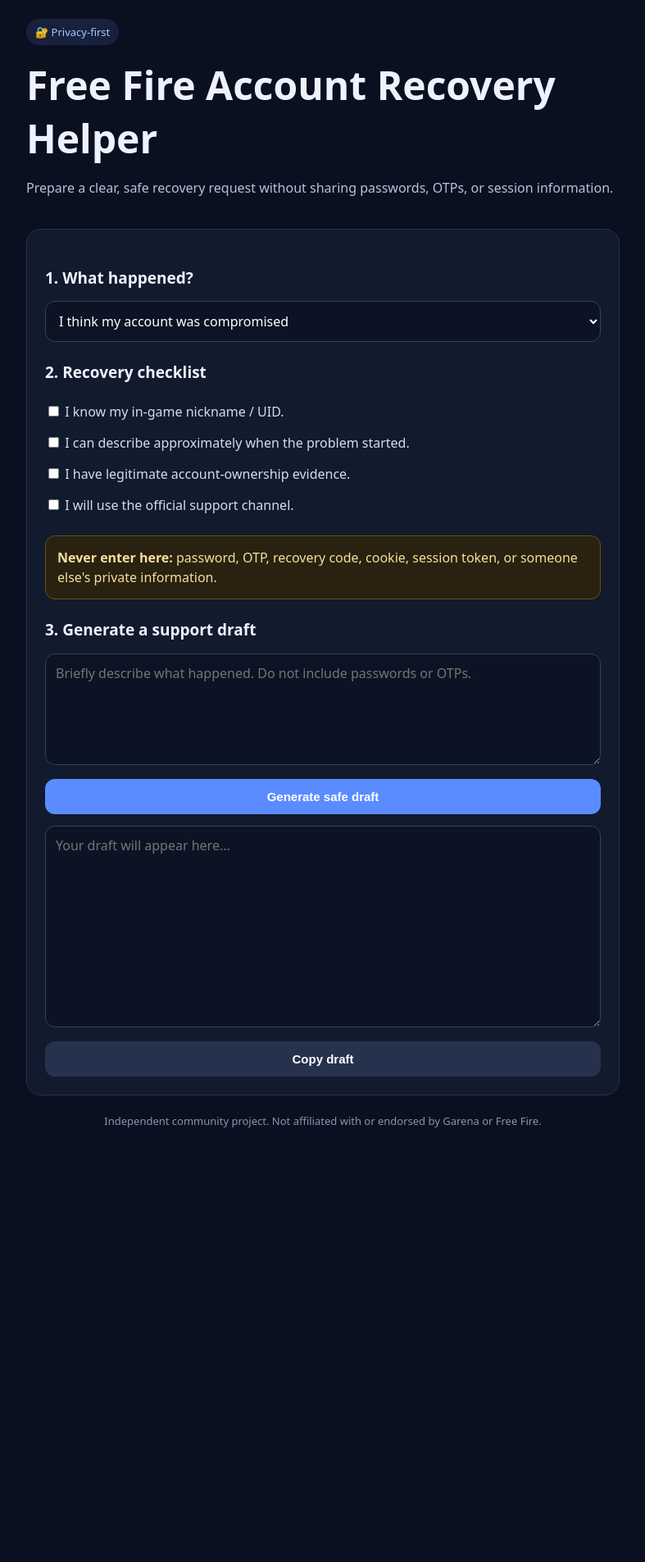
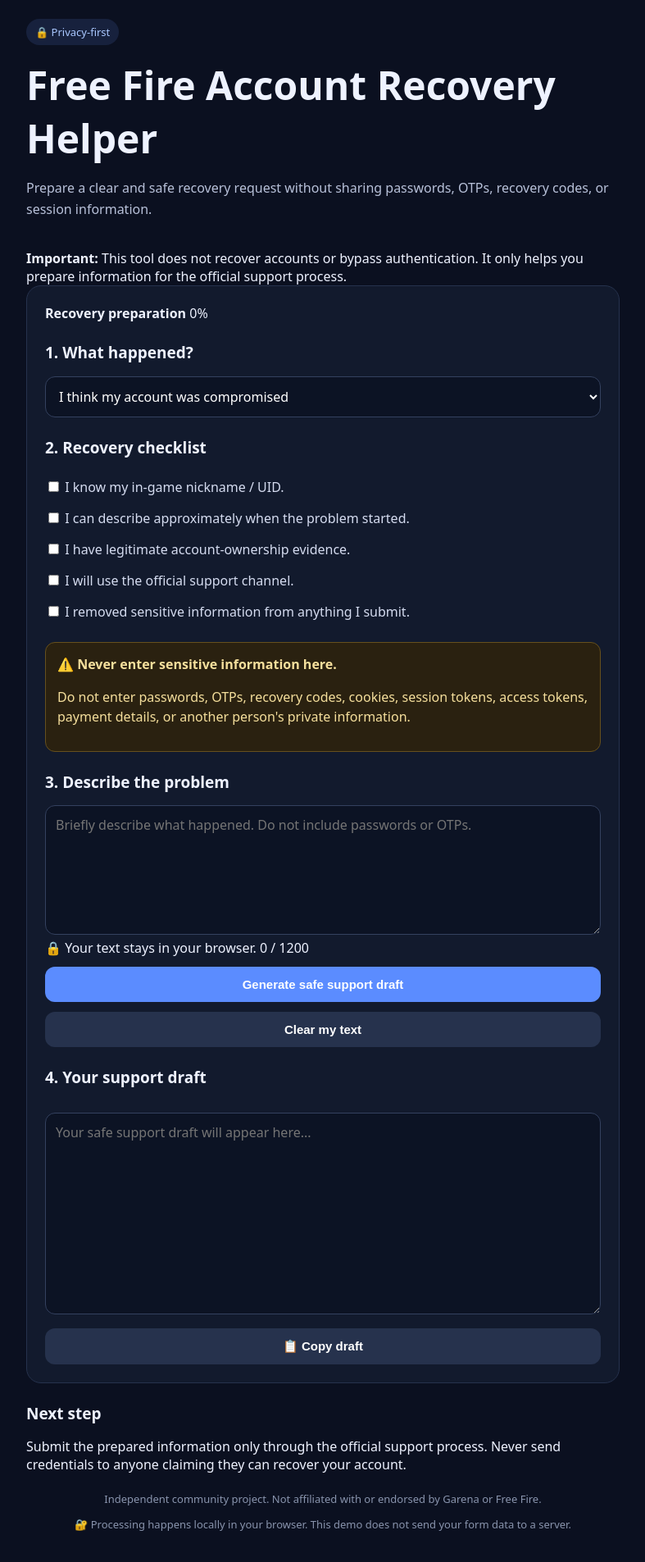
Before and after one commit to unguturimanikanta/ff-account-recovery-helper, a plain HTML site: page index.html in a window 1280 px wide. Shown: the part 25-1930 px from the top of the page at 82% size, without its empty margins (246-1033 px from the left). Before the commit the page ends 1454 px from the top, so only its background shows below. Drawn offline with Linux system fonts and the light colour scheme.

Commit message:
Refactor HTML structure and improve accessibility

```diff
--- a/index.html
+++ b/index.html
@@ -1,51 +1,188 @@
-<!doctype html>
+<!DOCTYPE html>
 <html lang="en">
 <head>
-  <meta charset="utf-8">
-  <meta name="viewport" content="width=device-width, initial-scale=1">
+  <meta charset="UTF-8">
+  <meta name="viewport" content="width=device-width, initial-scale=1.0">
+
   <title>Free Fire Account Recovery Helper</title>
+
   <link rel="stylesheet" href="style.css">
 </head>
+
 <body>
+
 <main class="container">
+
   <section class="hero">
-      <span class="badge">🔐 Privacy-first</span>
+    <span class="badge">🔒 Privacy-first</span>
+
     <h1>Free Fire Account Recovery Helper</h1>
-      <p>Prepare a clear, safe recovery request without sharing passwords, OTPs, or session information.</p>
+
+    <p>
+      Prepare a clear and safe recovery request without sharing
+      passwords, OTPs, recovery codes, or session information.
+    </p>
   </section>
 
+
+  <section class="notice">
+    <strong>Important:</strong>
+    This tool does not recover accounts or bypass authentication.
+    It only helps you prepare information for the official support process.
+  </section>
+
+
   <section class="card">
+
+    <div class="progress-section">
+      <div class="progress-header">
+        <strong>Recovery preparation</strong>
+        <span id="progressText">0%</span>
+      </div>
+
+      <div class="progress-track">
+        <div id="progressBar" class="progress-bar"></div>
+      </div>
+    </div>
+
+
     <h2>1. What happened?</h2>
+
     <select id="problem">
-        <option value="hacked">I think my account was compromised</option>
-        <option value="login">I cannot log in</option>
-        <option value="email">My linked email/account details changed</option>
-        <option value="lost">I lost access to my linked account</option>
-        <option value="other">Other account-access problem</option>
+      <option value="hacked">
+        I think my account was compromised
+      </option>
+
+      <option value="login">
+        I cannot log in
+      </option>
+
+      <option value="email">
+        My linked email/account details changed
+      </option>
+
+      <option value="lost">
+        I lost access to my account
+      </option>
+
+      <option value="other">
+        Other account-access problem
+      </option>
     </select>
 
+
     <h2>2. Recovery checklist</h2>
-      <label><input type="checkbox"> I know my in-game nickname / UID.</label>
-      <label><input type="checkbox"> I can describe approximately when the problem started.</label>
-      <label><input type="checkbox"> I have legitimate account-ownership evidence.</label>
-      <label><input type="checkbox"> I will use the official support channel.</label>
+
+    <label class="check">
+      <input type="checkbox">
+      <span>I know my in-game nickname / UID.</span>
+    </label>
+
+    <label class="check">
+      <input type="checkbox">
+      <span>I can describe approximately when the problem started.</span>
+    </label>
+
+    <label class="check">
+      <input type="checkbox">
+      <span>I have legitimate account-ownership evidence.</span>
+    </label>
+
+    <label class="check">
+      <input type="checkbox">
+      <span>I will use the official support channel.</span>
+    </label>
+
+    <label class="check">
+      <input type="checkbox">
+      <span>I removed sensitive information from anything I submit.</span>
+    </label>
+
 
     <div class="warning">
-        <strong>Never enter here:</strong> password, OTP, recovery code, cookie, session token, or someone else's private information.
+      <strong>⚠️ Never enter sensitive information here.</strong>
+
+      <p>
+        Do not enter passwords, OTPs, recovery codes, cookies,
+        session tokens, access tokens, payment details, or another
+        person's private information.
+      </p>
     </div>
 
-      <h2>3. Generate a support draft</h2>
-      <textarea id="details" rows="5" placeholder="Briefly describe what happened. Do not include passwords or OTPs."></textarea>
-      <button id="generate">Generate safe draft</button>
 
-      <textarea id="output" rows="10" readonly placeholder="Your draft will appear here..."></textarea>
-      <button class="secondary" id="copy">Copy draft</button>
+    <h2>3. Describe the problem</h2>
+
+    <textarea
+      id="details"
+      maxlength="1200"
+      rows="6"
+      placeholder="Briefly describe what happened. Do not include passwords or OTPs."
+    ></textarea>
+
+    <div class="text-info">
+      <span id="privacyStatus">🔒 Your text stays in your browser.</span>
+      <span id="counter">0 / 1200</span>
+    </div>
+
+
+    <div class="buttons">
+
+      <button id="generate">
+        Generate safe support draft
+      </button>
+
+      <button class="secondary" id="clear">
+        Clear my text
+      </button>
+
+    </div>
+
+
+    <h2>4. Your support draft</h2>
+
+    <textarea
+      id="output"
+      rows="10"
+      readonly
+      placeholder="Your safe support draft will appear here..."
+    ></textarea>
+
+    <button class="secondary" id="copy">
+      📋 Copy draft
+    </button>
+
   </section>
 
+
+  <section class="next-step">
+
+    <h2>Next step</h2>
+
+    <p>
+      Submit the prepared information only through the official
+      support process. Never send credentials to anyone claiming
+      they can recover your account.
+    </p>
+
+  </section>
+
+
   <footer>
-      <p>Independent community project. Not affiliated with or endorsed by Garena or Free Fire.</p>
+    <p>
+      Independent community project.
+      Not affiliated with or endorsed by Garena or Free Fire.
+    </p>
+
+    <p>
+      🔐 Processing happens locally in your browser.
+      This demo does not send your form data to a server.
+    </p>
   </footer>
+
 </main>
+
+
 <script src="script.js"></script>
+
 </body>
 </html>
```
Lines whose indentation alone changed are shown as unchanged.
